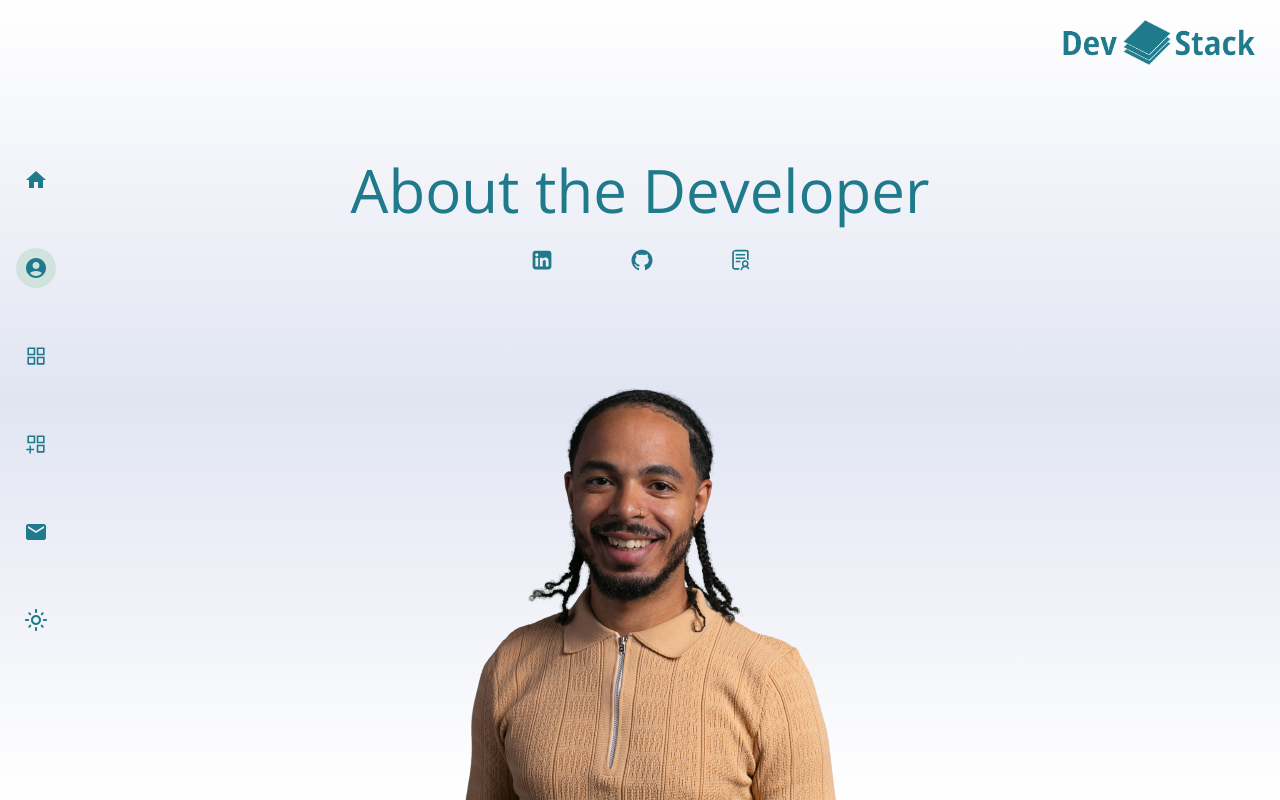
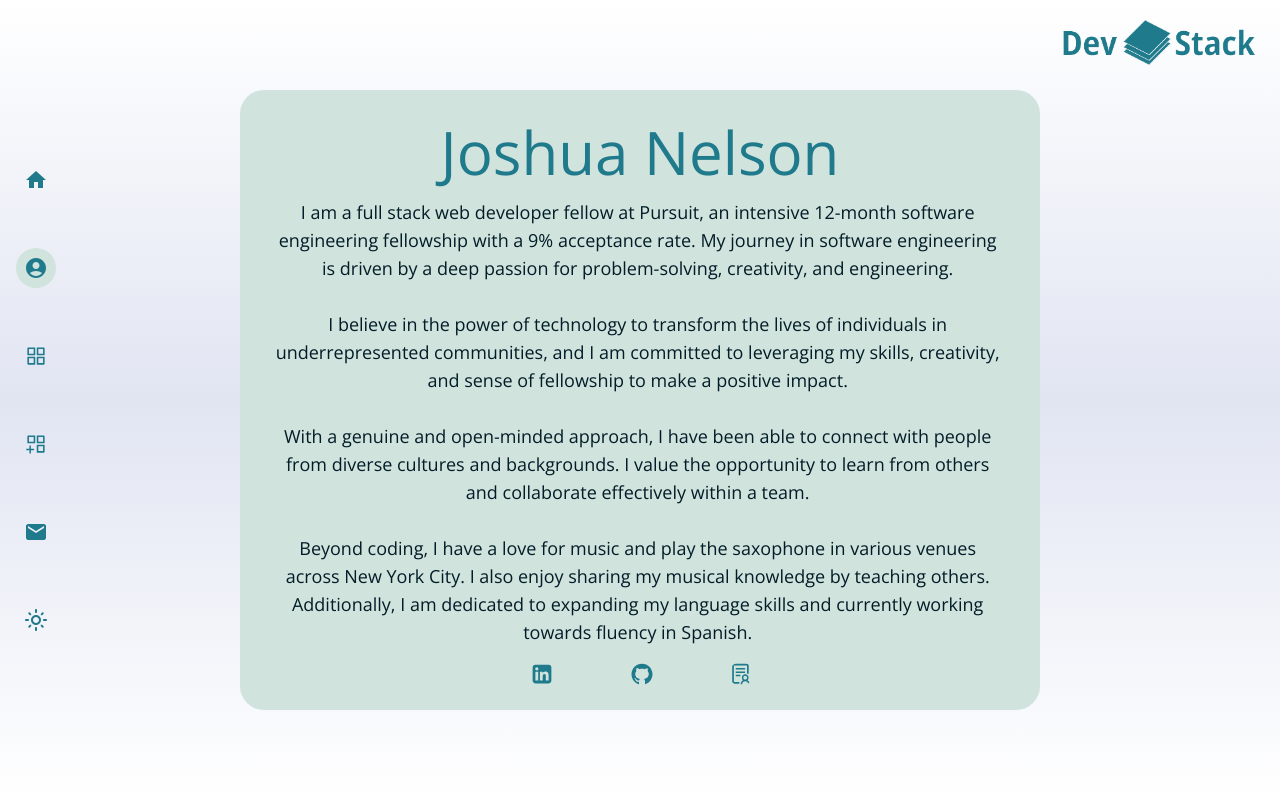
Before and after one commit to joshuanelsondev/devstack-project, a React (Create React App) app: page /about in a window 1280 px wide. Built offline with nearby package versions, Linux system fonts and the light colour scheme; what tailwindcss-dark-mode would draw is missing.

Commit message:
Edit About page

```diff
--- a/src/Components/AboutComponent.js
+++ b/src/Components/AboutComponent.js
@@ -8,28 +8,38 @@ import {
 } from "react-icons/ai";
 
 export default function AboutComponent() {
-    const [showModal, setShowModal] = useState(false);
-
-    const toggleModal = () => {
-        setShowModal(!showModal);
-    };
 
     return (
-      <div
-        className={`h-full w-full flex flex-col items-center relative bg-imageAbout bg-no-repeat bg-bottom ${
-          showModal && "bg-none"
-        }`}
-      >
-        <div className="flex flex-col text-center relative w-full h-full">
-          <div className={`${showModal && "invisible"}`}>
-            <h2
-              onClick={toggleModal}
-              className="text-primary dark:text-blue text-6xl mt-40 mb-5 cursor-pointer hover:text-dark hover:dark:text-dark"
-            >
-              About the Developer
+      <div className={`h-full w-full flex flex-col items-center relative`}>
+        <div className="flex flex-col text-center justify-center items-center relative w-full h-full px-40">
+          <div className="flex items-center justify-center">
+            <div className="flex flex-col gap-4 bg-secondary dark:bg-dark pt-8 px-8 min-w-[300px] h-fit w-10/12 rounded-3xl z-60">
+              <h2 className="text-primary dark:text-blue text-6xl">
+                Joshua Nelson
               </h2>
-            <div className="flex justify-center gap-10 text-blue mt-2">
-              <div className="flex flex-col items-center gap-2">
+              <p className="text-dark dark:text-blue text-lg whitespace-break-spaces">
+                I am a full stack web developer fellow at Pursuit, an intensive
+                12-month software engineering fellowship with a 9% acceptance
+                rate. My journey in software engineering is driven by a deep
+                passion for problem-solving, creativity, and engineering. <br />
+                <br />I believe in the power of technology to transform the
+                lives of individuals in underrepresented communities, and I am
+                committed to leveraging my skills, creativity, and sense of
+                fellowship to make a positive impact. <br />
+                <br />
+                With a genuine and open-minded approach, I have been able to
+                connect with people from diverse cultures and backgrounds. I
+                value the opportunity to learn from others and collaborate
+                effectively within a team. <br />
+                <br />
+                Beyond coding, I have a love for music and play the saxophone in
+                various venues across New York City. I also enjoy sharing my
+                musical knowledge by teaching others. Additionally, I am
+                dedicated to expanding my language skills and currently working
+                towards fluency in Spanish. <br />
+              </p>
+              <div className="flex justify-center gap-10 text-blue items-center">
+                <div className="flex flex-col items-center">
                   <a
                     className="peer"
                     href="https://www.linkedin.com/in/joshuanelsondev/"
@@ -37,15 +47,15 @@ export default function AboutComponent() {
                     rel="noreferrer"
                   >
                     <AiFillLinkedin
-                    className="p-2 peer cursor-pointer text-primary rounded-full dark:text-blue hover:bg-secondary hover:dark:bg-dark"
-                    size={40}
+                      className=" peer cursor-pointer text-primary rounded-full dark:text-blue hover:bg-secondary hover:dark:bg-dark"
+                      size={24}
                     />
                   </a>
                   <p className="text-primary dark:text-blue font-semibold invisible peer-hover:visible z-40">
                     LinkedIn
                   </p>
                 </div>
-              <div className="flex flex-col items-center gap-2">
+                <div className="flex flex-col items-center ">
                   <a
                     className="peer"
                     href="https://github.com/joshuanelsondev"
@@ -53,15 +63,15 @@ export default function AboutComponent() {
                     rel="noreferrer"
                   >
                     <AiOutlineGithub
-                    className="p-2 cursor-pointer text-primary rounded-full dark:text-blue hover:bg-secondary hover:dark:bg-dark"
-                    size={40}
+                      className=" cursor-pointer text-primary rounded-full dark:text-blue hover:bg-secondary hover:dark:bg-dark"
+                      size={24}
                     />
                   </a>
                   <p className="text-primary dark:text-blue font-semibold invisible peer-hover:visible z-40">
                     GitHub
                   </p>
                 </div>
-              <div className="flex flex-col items-center gap-2">
+                <div className="flex flex-col items-center ">
                   <a
                     className="peer"
                     href="https://www.linkedin.com/in/joshuanelsondev/details/featured/"
@@ -69,8 +79,8 @@ export default function AboutComponent() {
                     rel="noreferrer"
                   >
                     <AiOutlineSolution
-                    className="p-2 cursor-pointer text-primary rounded-full dark:text-blue hover:bg-secondary hover:dark:bg-dark"
-                    size={40}
+                      className=" cursor-pointer text-primary rounded-full dark:text-blue hover:bg-secondary hover:dark:bg-dark"
+                      size={24}
                     />
                   </a>
                   <p className="text-primary dark:text-blue font-semibold invisible peer-hover:visible z-40">
@@ -80,37 +90,7 @@ export default function AboutComponent() {
               </div>
             </div>
           </div>
-        {showModal && (
-          <div className="flex flex-col gap-4 bg-secondary dark:bg-dark p-8 min-w-[300px] w-11/12 md:w-8/12 h-fit rounded-3xl absolute top-20 md:top-32 z-60">
-            <AiOutlineCloseSquare
-              onClick={toggleModal}
-              className="text-dark dark:text-blue cursor-pointer hover:text-primary hover:dark:text-primary"
-              size={20}
-            />
-            <h2 className="text-3xl text-primary text-center">Joshua Nelson</h2>
-            <p className="text-dark dark:text-blue text-lg whitespace-break-spaces">
-              I am a full stack web developer fellow at Pursuit, an intensive
-              12-month software engineering fellowship with a 9% acceptance
-              rate. My journey in software engineering is driven by a deep
-              passion for problem-solving, creativity, and engineering. <br />
-              <br />I believe in the power of technology to transform the lives
-              of individuals in underrepresented communities, and I am committed
-              to leveraging my skills, creativity, and sense of fellowship to
-              make a positive impact. <br />
-              <br />
-              With a genuine and open-minded approach, I have been able to
-              connect with people from diverse cultures and backgrounds. I value
-              the opportunity to learn from others and collaborate effectively
-              within a team. <br />
-              <br />
-              Beyond coding, I have a love for music and play the saxophone in
-              various venues across New York City. I also enjoy sharing my
-              musical knowledge by teaching others. Additionally, I am dedicated
-              to expanding my language skills and currently working towards
-              fluency in Spanish. <br />
-            </p>
         </div>
-        )}
       </div>
     );
 }
--- a/src/Pages/Home.js
+++ b/src/Pages/Home.js
@@ -85,8 +85,9 @@ export default function Home({ setErrorPage }) {
             </Link>
           </div>
         </div>
+
         <img
-          className="rounded-full h-96 w-96 object-contain pt-4 shadow-md shadow-primary border border-primary dark:border-blue opacity-80"
+          className="rounded-full h-96 w-96 object-contain pt-4 shadow-md shadow-primary border border-primary dark:border-blue opacity-90"
           src={imageHome}
           alt="Headshot"
         />
```
Lines whose indentation alone changed are shown as unchanged.
